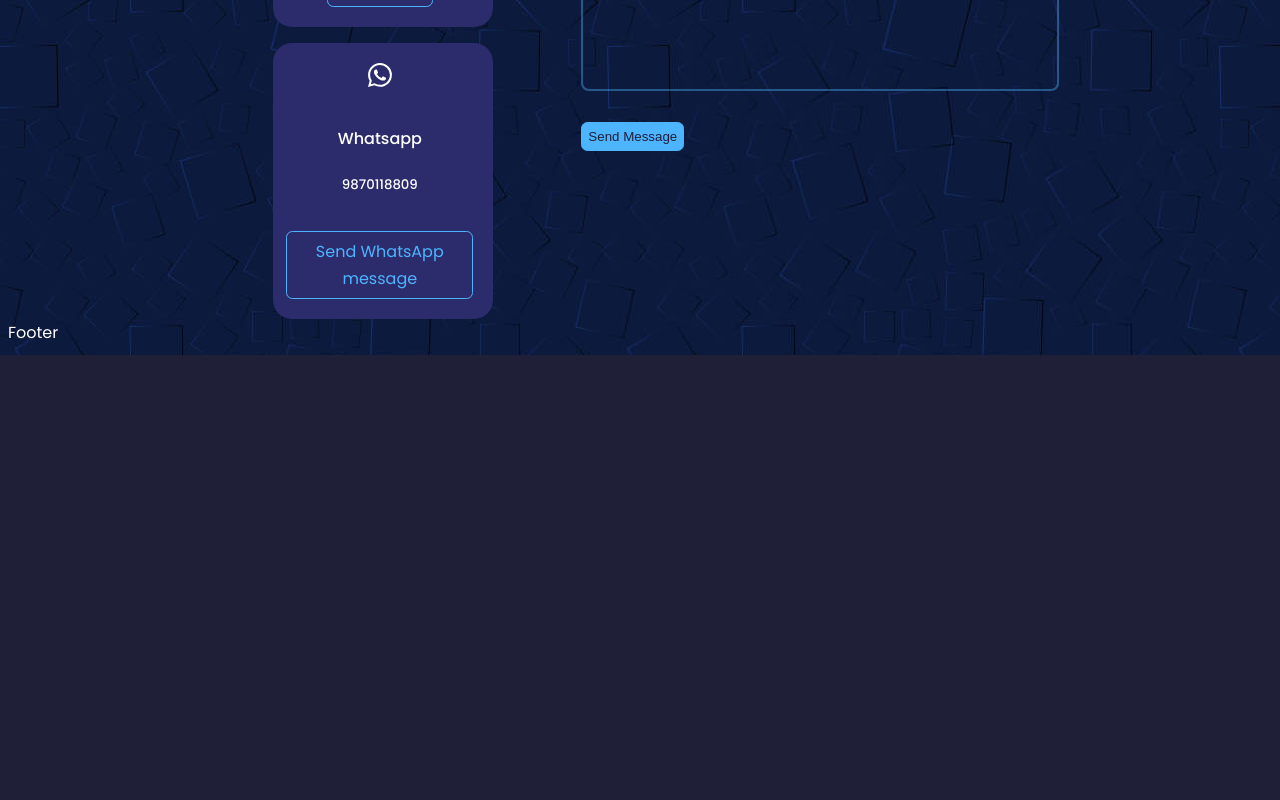
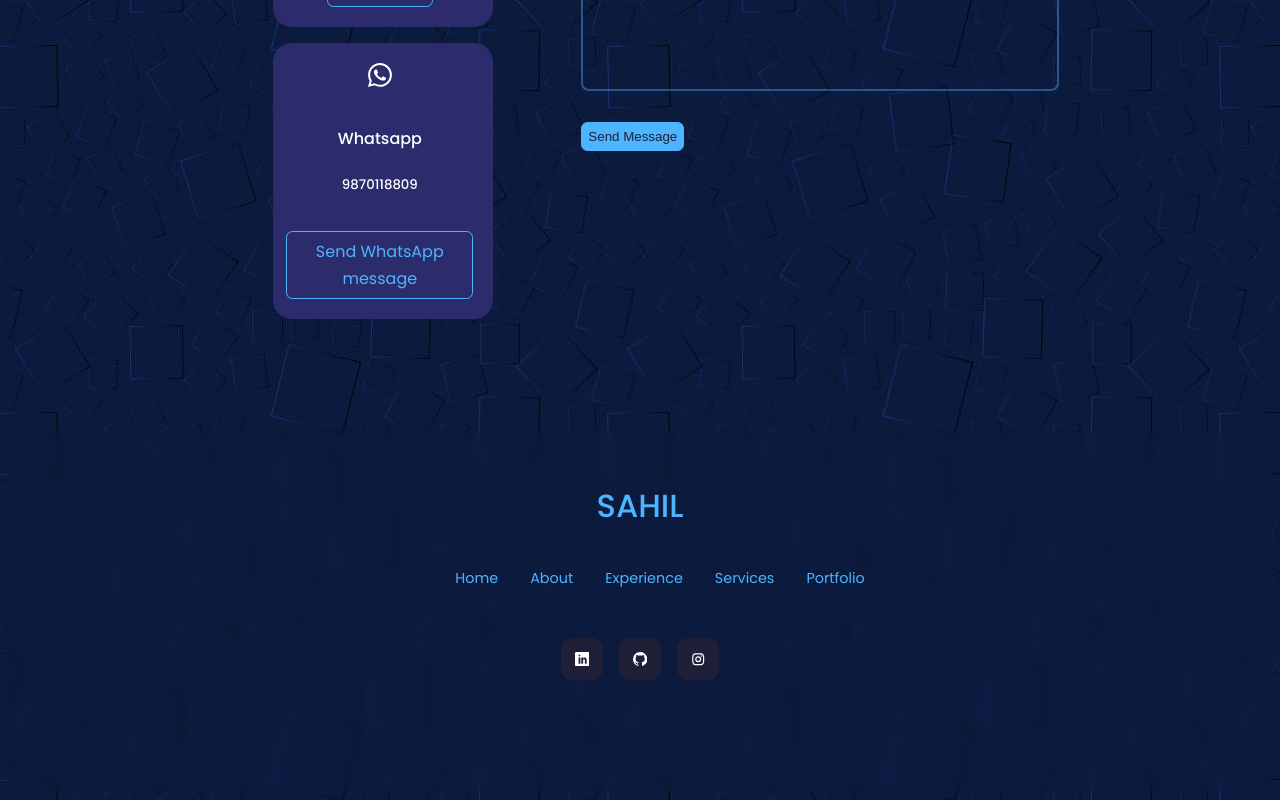
Before and after one commit to Sahil-2309/Portfolio-Main, a React (Create React App) app: page / in a window 1280 px wide. Shown: the part 4740-5540 px from the top of the page. Before the commit the page ends 5095 px from the top, so only its background shows below. Built offline with nearby package versions, Linux system fonts and the light colour scheme; a web font is replaced by a local one.

Commit message:
changed css and footer

```diff
--- a/src/components/footer/Footer.jsx
+++ b/src/components/footer/Footer.jsx
@@ -1,8 +1,57 @@
 import React from 'react'
 import '../../index.css'
-
+import { ImLinkedin } from 'react-icons/im'
+import { VscGithubInverted } from 'react-icons/vsc'
+import { RiInstagramLine } from 'react-icons/ri'
+import './footer.css'
 const Footer = () => {
-  return <div>Footer</div>
+  return (
+    <footer>
+      <a href='#' className='footer__logo'>
+        SAHIL
+      </a>
+      <ul className='permalinks'>
+        <li>
+          <a href='#header'>Home</a>
+        </li>
+        <li>
+          <a href='#about'>About</a>
+        </li>
+        <li>
+          <a href='#experience'>Experience</a>
+        </li>
+        <li>
+          <a href='#service'>Services</a>
+        </li>
+        <li>
+          <a href='#portfolio'>Portfolio</a>
+        </li>
+      </ul>
+      <div className='footer__socials'>
+        <a
+          href='https://www.linkedin.com/in/sahil-arora-b1436b170/'
+          target='_blank'
+          rel='noreferrer'
+        >
+          <ImLinkedin />
+        </a>
+        <a
+          href='https://github.com/Sahil-2309'
+          target='_blank'
+          rel='noreferrer'
+        >
+          <VscGithubInverted />
+        </a>
+        <a
+          href='https://www.instagram.com/a._.sahil/'
+          target='_blank'
+          rel='noreferrer'
+        >
+          <RiInstagramLine />
+        </a>
+      </div>
+    </footer>
+  )
 }
 
 export default Footer
--- /dev/null
+++ b/src/components/footer/footer.css
@@ -0,0 +1,51 @@
+footer {
+  backdrop-filter: blur(5px);
+  padding: 3rem 0;
+  text-align: center;
+  font-size: 0.9rem;
+  margin-top: 7rem;
+}
+.footer__logo {
+  font-size: 2rem;
+  font-weight: 500;
+  margin-bottom: 2rem;
+  display: inline-block;
+}
+.permalinks {
+  display: flex;
+  flex-wrap: wrap;
+  justify-content: center;
+  gap: 2rem;
+  margin: 0 auto 3rem;
+  list-style: none;
+}
+.footer__socials {
+  display: flex;
+  justify-content: center;
+  gap: 1rem;
+  margin-bottom: 4rem;
+}
+.footer__socials a {
+  background: var(--color-bg);
+  color: var(--color-white);
+  padding: 0.8rem;
+  border-radius: 0.7rem;
+  display: flex;
+  border: 1px solid transparent;
+}
+.footer__socials a:hover {
+  filter: brightness(1.2) contrast(1.2) saturate(1.2);
+  transition: filter 200ms ease-in-out, border-color 200ms ease-in-out,
+    box-shadow 200ms ease-in-out;
+  border-color: var(--color-primary);
+  box-shadow: 0 0 10px var(--color-primary);
+}
+@media screen and (max-width: 600px) {
+  .permalinks {
+    flex-direction: column;
+    gap: 1.5rem;
+  }
+  .footer__socials {
+    margin-bottom: 2rem;
+  }
+}
```
